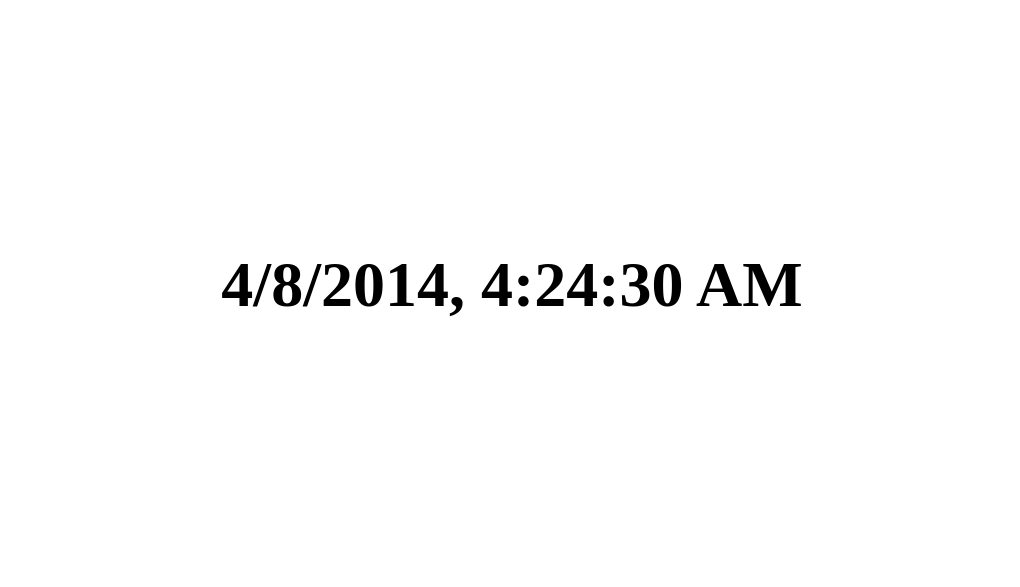
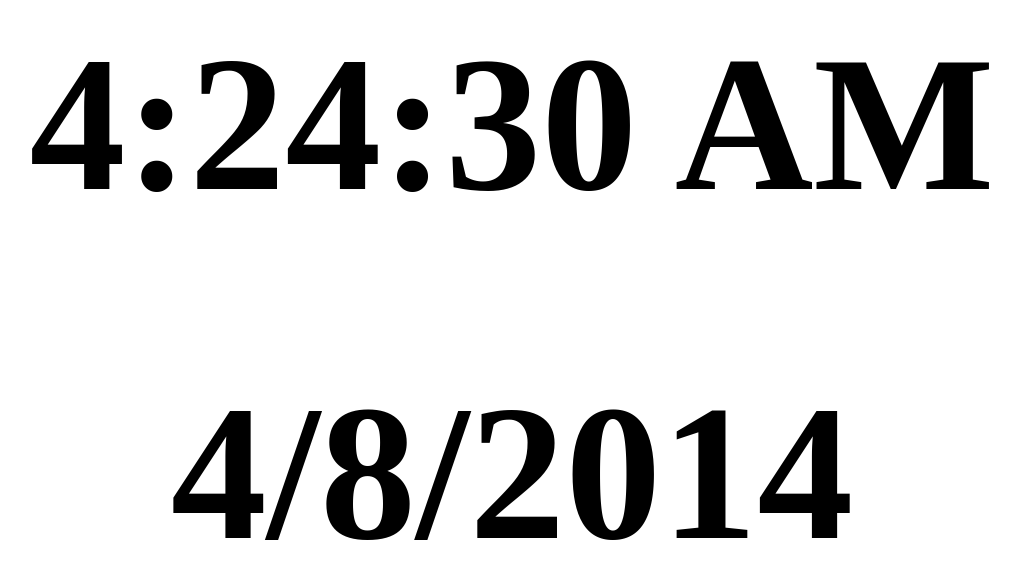
Before and after one commit to TylerLubeck/BigFuckingClock, a plain HTML site: page index.html in a window 1280 px wide. Shown: the part 115-702 px from the top of the page, without its empty margins (128-1148 px from the left). Drawn offline with Linux system fonts and the light colour scheme.

Commit message:
BIGGERRRR

```diff
--- a/index.html
+++ b/index.html
@@ -16,6 +16,9 @@
                 text-align: center;
                 display: table-cell;
                 vertical-align: middle;
+                font-size:600%;
+            }
+            #thedate {
                 font-size:200%;
             }
         </style>
@@ -30,13 +33,17 @@
     </head>
     <body>
         <div id="theclock">
-            <h1 id="thetime">11:56 PM</h1>
+            <h1 id="thetime"></h1>
+            <h1 id="thedate"></h1>
         </div>
 
         <script>
             var time_block = document.getElementById('thetime');
+            var date_block = document.getElementById('thedate');
             setInterval(function(){
-                time_block.innerHTML = (new Date()).toLocaleString();
+                var t = new Date();
+                time_block.innerHTML = t.toLocaleTimeString();
+                date_block.innerHTML = t.toLocaleDateString();
             }, 1);
         </script>
     </body>
```
